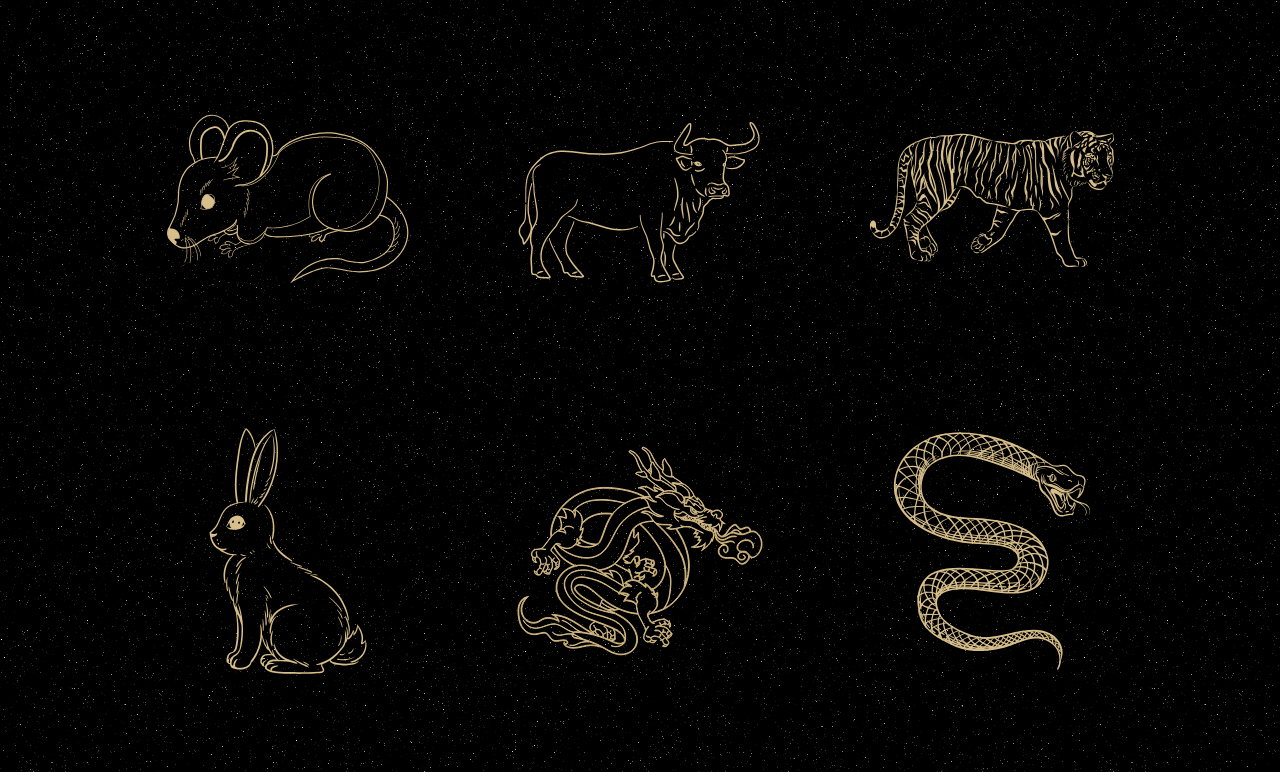
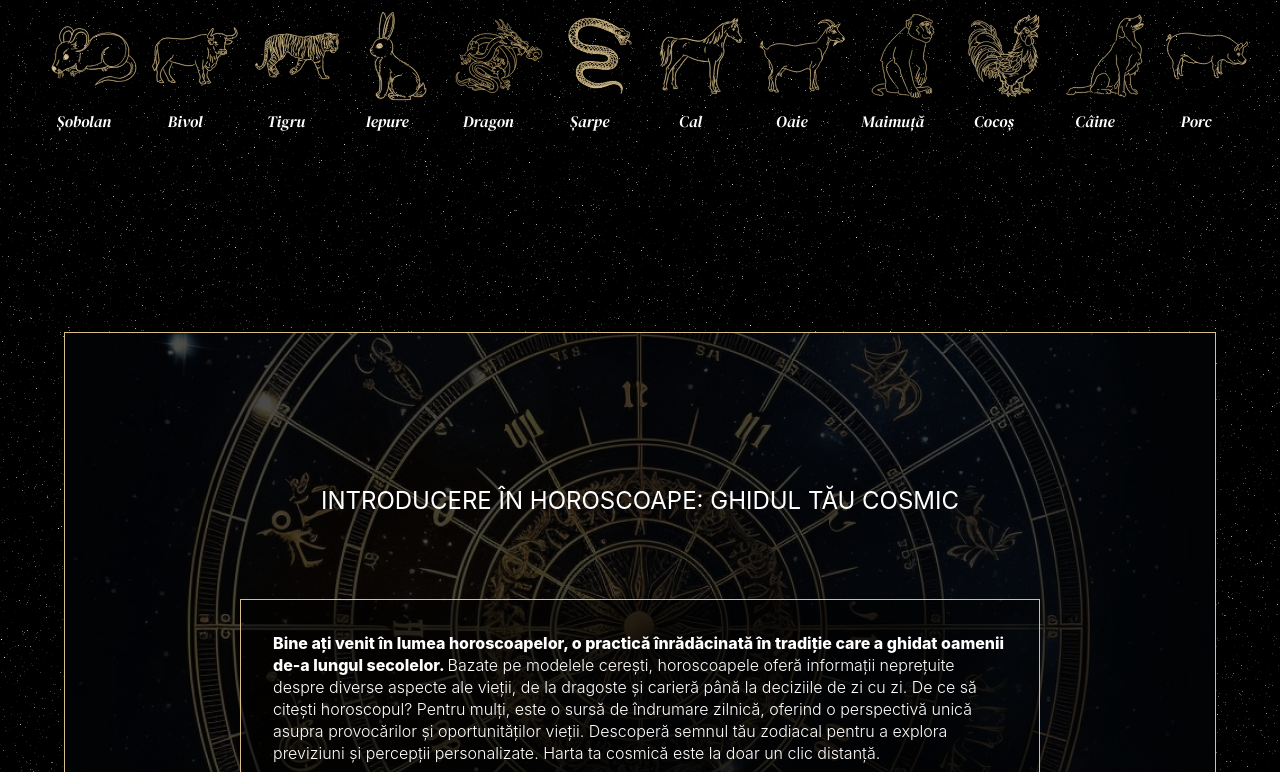
Before and after one commit to CROmartin/horoscope-fe, a Gatsby site: page /horoscop-chinezesc in a window 1280 px wide. Shown: the part 516-1288 px from the top of the page. Built offline with nearby package versions, Linux system fonts and the light colour scheme; Gatsby itself is replaced by a stand-in of ours; a web font is replaced by a local one.

Commit message:
chinese horoscope page update

```diff
--- /dev/null
+++ b/src/components/chineseHoroscope/Hero.tsx
@@ -0,0 +1,244 @@
+import React from "react";
+import styled from "styled-components";
+import Illustration from "../../Icons/illustration";
+import Button from "../shared/Button";
+import { ReactComponent as Tiger } from "../horoscopes/Icons/chinese/TigerSmall.svg";
+import { ReactComponent as Snake } from "../horoscopes/Icons/chinese/SnakeSmall.svg";
+import { ReactComponent as Dragon } from "../horoscopes/Icons/chinese/DragonSmall.svg";
+import { ReactComponent as Dog } from "../horoscopes/Icons/chinese/DogSmall.svg";
+import { ReactComponent as Horse } from "../horoscopes/Icons/chinese/HorseSmall.svg";
+import { ReactComponent as Goat } from "../horoscopes/Icons/chinese/GoatSmall.svg";
+import { ReactComponent as Ox } from "../horoscopes/Icons/chinese/OxSmall.svg";
+import { ReactComponent as Monkey } from "../horoscopes/Icons/chinese/MonkeySmall.svg";
+
+import { ReactComponent as Rabbit } from "../horoscopes/Icons/chinese/RabbitSmall.svg";
+import { ReactComponent as Rat } from "../horoscopes/Icons/chinese/RatSmall.svg";
+import { ReactComponent as Rooster } from "../horoscopes/Icons/chinese/RoosterSmall.svg";
+import { ReactComponent as Pig } from "../horoscopes/Icons/chinese/PigSmall.svg";
+import { Link } from "gatsby";
+import { TittleH1 } from "../styles/styles.styled";
+
+const SvgWrapper = styled.div`
+  width: 100%;
+  svg {
+    width: 100%;
+    height: max-content;
+  }
+`;
+
+const Line = styled.div`
+  width: 100%;
+  height: 1px;
+  background: #d7be8a;
+`;
+
+const InfoLine = styled.div`
+  width: 100%;
+  display: flex;
+  justify-content: center;
+  padding: 20px 0;
+  gap: 32px;
+
+  @media (max-width: 1150px) {
+    flex-wrap: wrap;
+    gap: 48px;
+  }
+`;
+
+const Paragraph = styled.div`
+  font-size: 16px;
+  line-height: 140%;
+  text-transform: uppercase;
+  max-width: 536px;
+  color: #ffffff;
+`;
+
+interface IconWrapperProps {
+  fill?: boolean;
+  stroke?: boolean;
+}
+
+const IconWrapper = styled.div<IconWrapperProps>`
+  min-width: 80px;
+  min-height: 80px;
+  max-width: 80px;
+  max-height: 80px;
+  min-width: 100%;
+  min-height: 70%;
+  max-width: 100%;
+  max-height: 70%;
+  .dragon {
+    path {
+      stroke-width: 0.2px;
+    }
+  }
+
+  path {
+    stroke-width: 0.2px;
+  }
+
+  .boldSvg {
+    path {
+      stroke-width: 0.6px;
+    }
+  }
+
+  svg {
+    min-width: 90px;
+    min-height: 90px;
+    max-width: 90px;
+    max-height: 90px;
+  }
+  svg {
+    width: 100%;
+    path {
+      ${(props) => props.fill && `fill: #d7be8a;`}
+      ${(props) => props.stroke && `stroke: #d7be8a;`}
+    }
+    path {
+      stroke: #d7be8a;
+    }
+  }
+
+  @media (max-width: 1150px) {
+    min-width: 80px;
+    min-height: 80px;
+    max-width: 80px;
+    max-height: 80px;
+
+    svg {
+      min-width: 90px;
+      min-height: 90px;
+      max-width: 90px;
+      max-height: 90px;
+    }
+  }
+  :hover {
+    filter: drop-shadow(0 0 8px rgba(255, 255, 255, 0.7));
+  }
+  margin-bottom: 16px;
+`;
+const SignHolder = styled(Link)<any>`
+  text-decoration: none;
+  display: flex;
+  flex-direction: column;
+  align-items: center;
+  align-content: center;
+  cursor: pointer;
+  min-width: 6%;
+  /* min-height: 6%; */
+  max-width: 6%;
+  text-transform: none;
+  @media (max-width: 1150px) {
+    min-width: max-content;
+    max-width: max-content;
+  }
+`;
+const SignName = styled.div`
+  font-family: "DM Serif Display";
+  font-style: italic;
+  font-weight: 400;
+  font-size: 16px;
+  line-height: 92.02%;
+  color: #ffffff;
+  @media (max-width: 1150px) {
+    font-size: 20px;
+  }
+  text-transform: none;
+`;
+
+function Hero() {
+  return (
+    <section>
+      <SvgWrapper>
+        <Illustration />
+      </SvgWrapper>
+      <TittleH1>Horoscop</TittleH1>
+      <Line></Line>
+      <InfoLine>
+        <SignHolder to="/horoscop-anual-sobolan">
+          <IconWrapper fill={true}>
+            <Rat />
+          </IconWrapper>
+          <SignName>Șobolan</SignName>
+        </SignHolder>
+        <SignHolder to="/horoscop-anual-bivol">
+          <IconWrapper fill={true}>
+            <Ox />
+          </IconWrapper>
+          <SignName>Bivol</SignName>
+        </SignHolder>
+        <SignHolder to="/horoscop-anual-tigru">
+          <IconWrapper fill={true}>
+            <Tiger />
+          </IconWrapper>
+          <SignName>Tigru</SignName>
+        </SignHolder>
+        <SignHolder to="/horoscop-anual-iepure">
+          <IconWrapper fill={true}>
+            <Rabbit />
+          </IconWrapper>
+          <SignName>Iepure</SignName>
+        </SignHolder>
+        <SignHolder to="/horoscop-anual-dragon`">
+          <IconWrapper stroke={true}>
+            <Dragon className="dragon" />
+          </IconWrapper>
+          <SignName>Dragon</SignName>
+        </SignHolder>
+        <SignHolder to="/horoscop-anual-sarpe">
+          <IconWrapper fill={true}>
+            <Snake />
+          </IconWrapper>
+          <SignName>Șarpe</SignName>
+        </SignHolder>
+        <SignHolder to="/horoscop-anual-cal">
+          <IconWrapper fill={true}>
+            <Horse />
+          </IconWrapper>
+          <SignName>Cal</SignName>
+        </SignHolder>
+        <SignHolder to="/horoscop-anual-oaie">
+          <IconWrapper stroke={true}>
+            <Goat className="boldSvg" />
+          </IconWrapper>
+          <SignName>Oaie</SignName>
+        </SignHolder>
+        <SignHolder to="/horoscop-anual-maimuta">
+          <IconWrapper fill={true}>
+            <Monkey />
+          </IconWrapper>
+          <SignName>Maimuță</SignName>
+        </SignHolder>
+        <SignHolder to="/horoscop-anual-cocos">
+          <IconWrapper fill={true}>
+            <Rooster />
+          </IconWrapper>
+          <SignName>Cocoș</SignName>
+        </SignHolder>
+        <SignHolder to="/horoscop-anual-caine">
+          <IconWrapper fill={true}>
+            <Dog />
+          </IconWrapper>
+          <SignName>Câine</SignName>
+        </SignHolder>
+        <SignHolder to="/horoscop-anual-porc">
+          <IconWrapper stroke={true}>
+            <Pig className="boldSvg" />
+          </IconWrapper>
+          <SignName>Porc</SignName>
+        </SignHolder>
+
+        {/* <Paragraph>
+          {" "}
+          They shake us out of our feelings of complacency so that we can move
+          from one level of maturity to another, to a higher plane, and they
+          work very rapidly
+        </Paragraph>{" "}
+        <Button message={"more about"} /> */}
+      </InfoLine>
+    </section>
+  );
+}
+
+export default Hero;
--- a/src/components/horoscopes/TryMoreChineseSigns.tsx
+++ b/src/components/horoscopes/TryMoreChineseSigns.tsx
@@ -208,7 +208,7 @@ function TryMoreChineseSigns() {
             <Rabbit />
           </IconWrapper>
 
-          <ZodiacName>Rac</ZodiacName>
+          <ZodiacName>Iepure</ZodiacName>
           <ZodiacCaracteristics>
             Compasiv, tacticos, prudent
           </ZodiacCaracteristics>
--- a/src/pages/horoscop-chinezesc.tsx
+++ b/src/pages/horoscop-chinezesc.tsx
@@ -1,5 +1,5 @@
 import React from "react";
-import Hero from "../components/horoscopes/hero";
+// import Hero from "../components/horoscopes/hero";
 import AlignWrapper from "../components/shared/AlignWrapper";
 
 import HoroscopesChinezesc from "../components/horoscopes/horscopes-chinezesc";
@@ -11,6 +11,7 @@ import styled from "styled-components";
 import { HeadFC } from "gatsby";
 import SeoHeader from "../components/shared/SeoHeader";
 import TryMoreChineseSigns from "../components/horoscopes/TryMoreChineseSigns";
+import Hero from "../components/chineseHoroscope/Hero";
 
 const Line = styled.div`
   width: 100%;
@@ -22,7 +23,7 @@ function Horoscop() {
   return (
     <AlignWrapper>
       <Hero />
-      <HoroscopesChinezesc />
+      {/* <HoroscopesChinezesc /> */}
 
       <Introduction />
       <ZodiacCircle />
```
